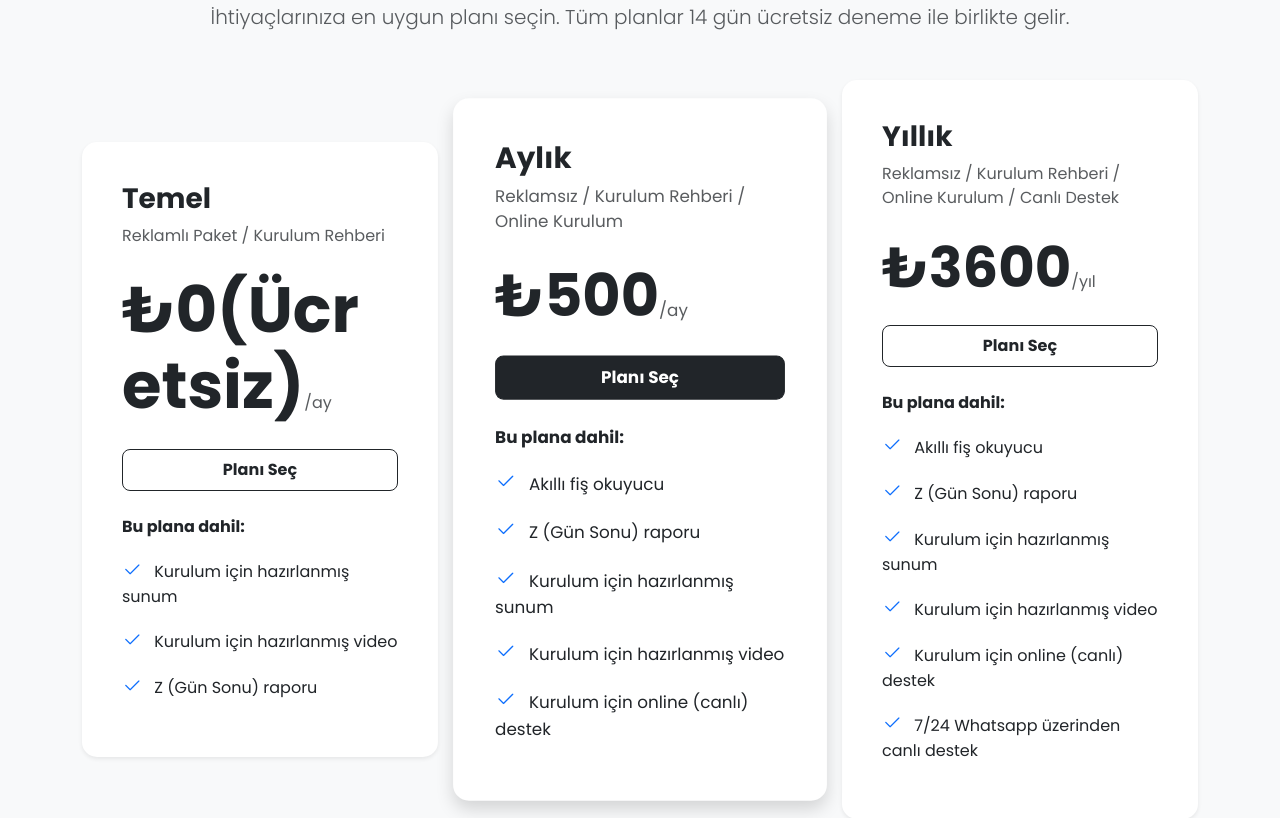
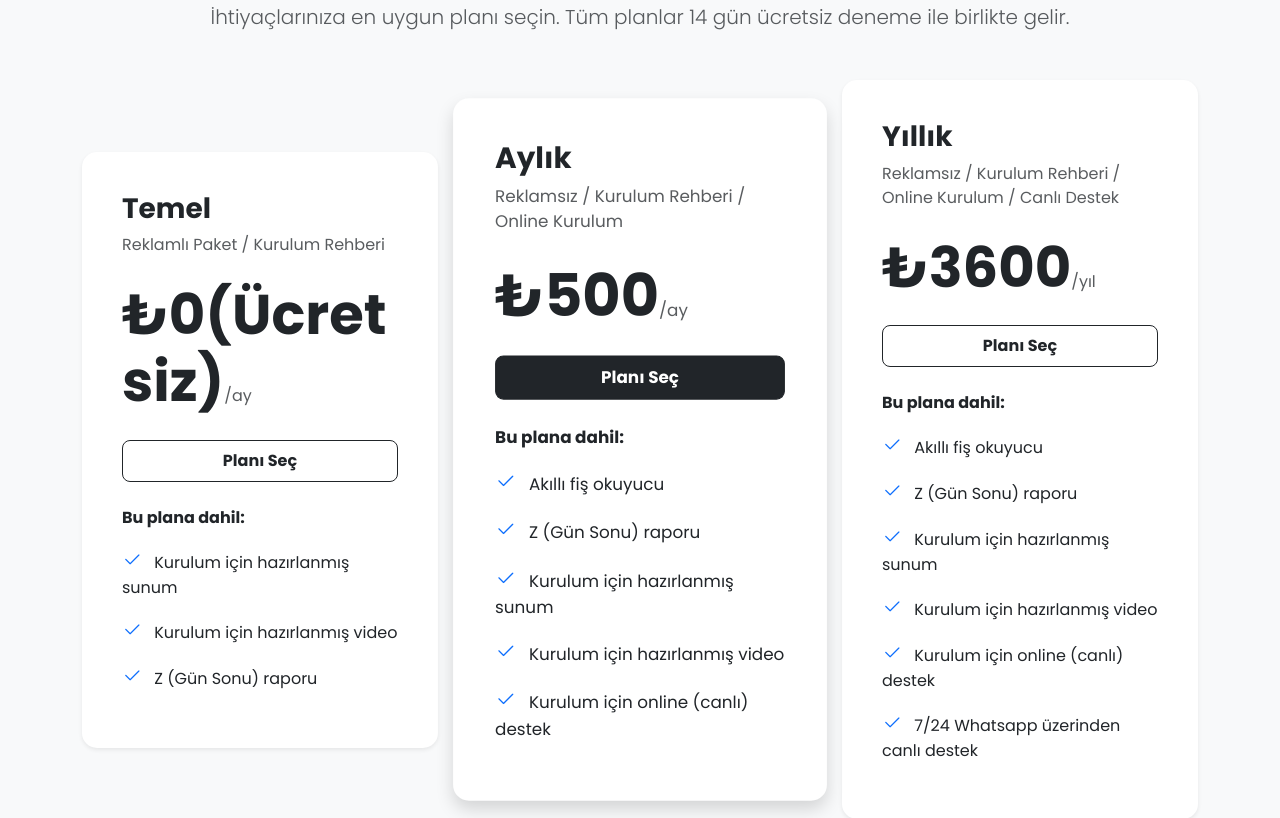
Before and after one commit to muzafferyetik/chefspanel, a Flask app: page /paketler in a window 1280 px wide. Shown: the part 189-1007 px from the top of the page. Run offline with Flask 3, Linux system fonts and the light colour scheme; some libraries are stand-ins or nearby versions.

Commit message:
textback

```diff
--- a/templates/paketler.html
+++ b/templates/paketler.html
@@ -67,7 +67,7 @@
                     <h3 class="fw-bold">Temel</h3>
                     <p class="text-muted mb-4">Reklamlı Paket / Kurulum Rehberi </p>
                     <div class="mb-4">
-                        <span class="display-3 fw-bold">₺0(Ücretsiz)</span><span class="text-muted">/ay</span>
+                        <span class="display-4 fw-bold">₺0(Ücretsiz)</span><span class="text-muted">/ay</span>
                     </div>
                     <a href="#" class="btn btn-outline-dark w-100 py-2 mb-4 fw-bold">Planı Seç</a>
 
```
